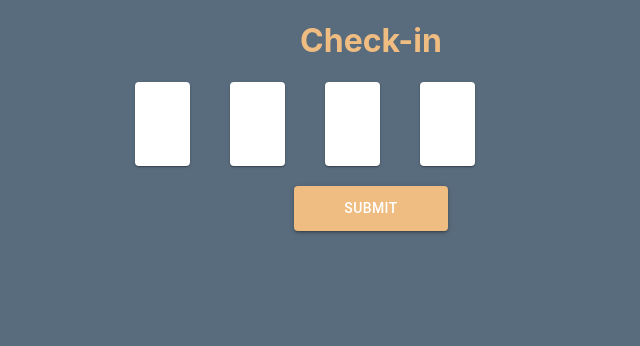
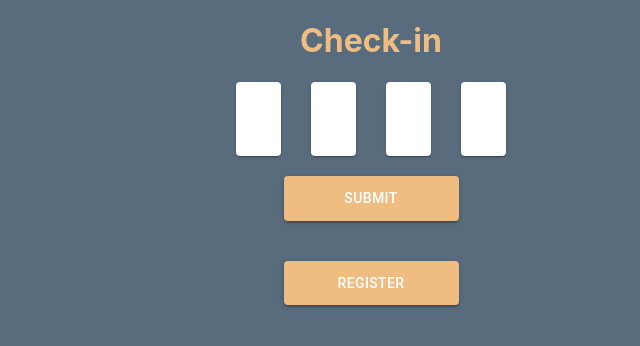
Before and after one commit to GTBitsOfGood/first-step-staffing, a React (Create React App) app in the folder client/: page /checkin in a window 1280 px wide. Shown: the top 346 px of the page, without its empty margins (269-909 px from the left). Built offline with nearby package versions, Linux system fonts and the light colour scheme.

Commit message:
Ready for demo

```diff
--- a/client/src/App.css
+++ b/client/src/App.css
@@ -1,5 +1,10 @@
 .App {
   text-align: center;
+  height: 100%;
+}
+
+span a {
+  text-decoration: none;
 }
 
 .App-logo {
--- a/client/src/index.css
+++ b/client/src/index.css
@@ -1,14 +1,23 @@
+html {
+  height: 100%;
+}
+
 body {
   margin: 0;
   padding: 0;
-  font-family: -apple-system, BlinkMacSystemFont, "Segoe UI", "Roboto", "Oxygen",
-    "Ubuntu", "Cantarell", "Fira Sans", "Droid Sans", "Helvetica Neue",
+  height: 100%;
+  font-family: -apple-system, BlinkMacSystemFont, 'Segoe UI', 'Roboto', 'Oxygen',
+    'Ubuntu', 'Cantarell', 'Fira Sans', 'Droid Sans', 'Helvetica Neue',
     sans-serif;
   -webkit-font-smoothing: antialiased;
   -moz-osx-font-smoothing: grayscale;
 }
 
 code {
-  font-family: source-code-pro, Menlo, Monaco, Consolas, "Courier New",
+  font-family: source-code-pro, Menlo, Monaco, Consolas, 'Courier New',
     monospace;
 }
+
+#root {
+  height: 100%;
+}
--- a/client/src/pages/CheckinPage.jsx
+++ b/client/src/pages/CheckinPage.jsx
@@ -7,42 +7,46 @@ import FormGroup from '@material-ui/core/FormGroup'
 import Input from '@material-ui/core/Input'
 import InputLabel from '@material-ui/core/InputLabel'
 import FormControl from '@material-ui/core/FormControl'
-import { connect } from 'react-redux'
-import { bindActionCreators } from 'redux'
-import * as userActions from '../actions/users'
 import CircularProgress from '@material-ui/core/CircularProgress'
 import Table from '@material-ui/core/Table'
 import TableBody from '@material-ui/core/TableBody'
 import TableCell from '@material-ui/core/TableCell'
 import TableHead from '@material-ui/core/TableHead'
 import TableRow from '@material-ui/core/TableRow'
+import { Link } from 'react-router-dom'
 
 const styles = theme => ({
   container: {
     display: 'flex',
-    height: '100vh',
+    height: '100%',
     margin: 'auto',
     flexDirection: 'column',
     backgroundColor: theme.palette.primary.dark,
     textAlign: 'center'
   },
-  formContainer: {
-    margin: '0 30%'
-  },
+  formContainer: {},
   formGroup: {
     display: 'flex',
-    flexDirection: 'row'
+    flexDirection: 'row',
+    justifyContent: 'center'
   },
   form: {
-    margin: '0 20px'
+    margin: '0 15px'
   },
   paper: {
     margin: 'auto',
-    padding: '15px'
+    padding: '15px',
+    input: {
+      padding: '8px'
+    },
+    userCheck: {
+      margin: '20px auto'
+    }
   },
   submit: {
-    marginTop: '20px',
-    padding: '10px 50px'
+    margin: '20px auto',
+    padding: '10px 50px',
+    width: '175px'
   },
   load: {
     margin: 'auto'
@@ -54,7 +58,8 @@ const styles = theme => ({
   input: {
     fontWeight: 'bold',
     fontSize: '35px',
-    maxWidth: '25px'
+    maxWidth: '25px',
+    margin: '10px'
   },
   confirm: {
     margin: '0 auto',
@@ -83,6 +88,12 @@ class CheckinPage extends React.Component {
       React.createRef(),
       React.createRef()
     ]
+  }
+
+  componentDidMount() {
+    if (!this.state.submitted) {
+      this.ssnInputs[0].click(() => this.focus())
+    }
   }
 
   handleChange = ind => event => {
@@ -134,7 +145,7 @@ class CheckinPage extends React.Component {
   }
 
   clickedUser = user => {
-    const { classes, theme } = this.props
+    const { classes } = this.props
     return (
       <Paper className={classes.paper} elevation={1}>
         <h2>Is this you?</h2>
@@ -156,7 +167,7 @@ class CheckinPage extends React.Component {
             color="secondary"
             className={classes.submit}
             type="submit"
-            onClick={() => this.setState({ clickedUser: null })}
+            onClick={() => this.resetResults()}
           >
             No
           </Button>
@@ -165,8 +176,9 @@ class CheckinPage extends React.Component {
     )
   }
 
+  // convert to a for loop??
   fourBoxInput = () => {
-    const { classes, theme } = this.props
+    const { classes } = this.props
     return (
       <form
         autoComplete="off"
@@ -175,7 +187,7 @@ class CheckinPage extends React.Component {
       >
         <FormGroup className={classes.formGroup}>
           <FormControl required={true} className={classes.form}>
-            <Paper className={classes.paper} elevation={1}>
+            <Paper className={classes.paper.input} elevation={1}>
               <Input
                 inputRef={e => (this.ssnInputs[0] = e)}
                 className={classes.input}
@@ -193,7 +205,7 @@ class CheckinPage extends React.Component {
             </Paper>
           </FormControl>
           <FormControl required={true} className={classes.form}>
-            <Paper className={classes.paper} elevation={1}>
+            <Paper className={classes.paper.input} elevation={1}>
               <Input
                 inputRef={e => (this.ssnInputs[1] = e)}
                 className={classes.input}
@@ -210,7 +222,7 @@ class CheckinPage extends React.Component {
             </Paper>
           </FormControl>
           <FormControl required={true} className={classes.form}>
-            <Paper className={classes.paper} elevation={1}>
+            <Paper className={classes.paper.input} elevation={1}>
               <Input
                 inputRef={e => (this.ssnInputs[2] = e)}
                 className={classes.input}
@@ -227,7 +239,7 @@ class CheckinPage extends React.Component {
             </Paper>
           </FormControl>
           <FormControl required={true} className={classes.form}>
-            <Paper className={classes.paper} elevation={1}>
+            <Paper className={classes.paper.input} elevation={1}>
               <Input
                 inputRef={e => (this.ssnInputs[3] = e)}
                 className={classes.input}
@@ -256,6 +268,18 @@ class CheckinPage extends React.Component {
     )
   }
 
+  displayError = () => {
+    const { classes, theme } = this.props
+    setTimeout(() => this.resetResults(), 4000)
+    return (
+      <Paper className={classes.confirm} elevation={1}>
+        <h2 style={{ color: theme.palette.secondary.main }}>
+          Sorry it looks like something went wrong!
+        </h2>
+      </Paper>
+    )
+  }
+
   confirm = () => {
     const { classes, theme } = this.props
     setTimeout(() => this.resetResults(), 3000)
@@ -270,6 +294,31 @@ class CheckinPage extends React.Component {
 
   resetResults = () => {
     this.setState(initialState)
+  }
+
+  loading = () => {
+    const { classes } = this.props
+    return (
+      <Paper className={classes.confirm} elevation={1}>
+        <CircularProgress
+          className={classes.load}
+          style={{ height: 'auto', minWidth: '150px' }}
+          color="secondary"
+        />
+      </Paper>
+    )
+  }
+
+  noUserExists = () => {
+    const { classes, theme } = this.props
+    return (
+      <Paper className={classes.confirm} elevation={1}>
+        <h2 style={{ color: theme.palette.secondary.main }}>
+          Looks like you are not in our system yet! Please register with the
+          button below.
+        </h2>
+      </Paper>
+    )
   }
 
   render() {
@@ -287,13 +336,8 @@ class CheckinPage extends React.Component {
       <div className={classes.container}>
         <h1 style={{ color: theme.palette.secondary.main }}>Check-in</h1>
         {!submitted && this.fourBoxInput()}
-        {submitted && loading && (
-          <CircularProgress
-            className={classes.load}
-            style={{ height: 'auto', width: '15%' }}
-            color="secondary"
-          />
-        )}
+        {submitted && loading && this.loading()}
+        {submitted && !loading && error && this.displayError()}
         {submitted && !loading && !error && !checkedIn && users.length > 1 && (
           <div style={{ margin: '0 auto' }}>
             <Table className={classes.table}>
@@ -314,9 +358,25 @@ class CheckinPage extends React.Component {
           !loading &&
           !error &&
           !checkedIn &&
-          users.length === 1 &&
-          this.clickedUser(users[0])}
+          users.length === 1 && (
+            <div style={{ margin: '0 auto' }}>{this.clickedUser(users[0])}</div>
+          )}
         {checkedIn && this.confirm()}
+        {submitted &&
+          !loading &&
+          !error &&
+          users.length === 0 &&
+          this.noUserExists()}
+        <Link to="/register" style={{ textDecoration: 'none' }}>
+          <Button
+            variant="contained"
+            color="secondary"
+            className={classes.submit}
+            fullWidth={false}
+          >
+            Register
+          </Button>
+        </Link>
       </div>
     )
   }
--- a/client/src/pages/LoginPage.jsx
+++ b/client/src/pages/LoginPage.jsx
@@ -7,9 +7,9 @@ import {
   FormControl,
   FormGroup,
   Paper,
-  Button,
+  Button
 } from '@material-ui/core'
-import moment from 'moment'
+import { Link } from 'react-router-dom'
 
 const styles = theme => ({
   container: {
@@ -24,15 +24,16 @@ const styles = theme => ({
     padding: '10px 0'
   },
   form: {
-    margin: '0 15%'
+    margin: '0 auto'
   },
   paper: {
-    margin: 'auto',
+    margin: '0 auto',
     padding: '20px'
   },
   submit: {
-    marginTop: '20px',
-    width: '100%'
+    margin: '20px auto',
+    padding: '10px 50px',
+    width: '175px'
   }
 })
 
@@ -41,7 +42,7 @@ class LoginPage extends React.Component {
     super()
     this.state = {
       lastname: '',
-      ssn: '',
+      ssn: ''
     }
   }
 
@@ -77,7 +78,7 @@ class LoginPage extends React.Component {
                 <Input
                   id="ssn"
                   inputProps={{
-                    maxLength: 4,
+                    maxLength: 4
                   }}
                   value={this.state.ssn}
                   onChange={this.changeSSN}
@@ -85,6 +86,7 @@ class LoginPage extends React.Component {
               </FormControl>
             </FormGroup>
           </Paper>
+          <Link to="/checkin" style={{ textDecoration: 'none' }}>
             <Button
               variant="contained"
               color="secondary"
@@ -93,6 +95,7 @@ class LoginPage extends React.Component {
             >
               Submit
             </Button>
+          </Link>
         </form>
       </div>
     )
--- a/client/src/pages/RegistrationPage.jsx
+++ b/client/src/pages/RegistrationPage.jsx
@@ -12,6 +12,7 @@ import { MuiPickersUtilsProvider, InlineDatePicker } from 'material-ui-pickers'
 import moment from 'moment'
 import { withStyles } from '@material-ui/core/styles'
 import CircularProgress from '@material-ui/core/CircularProgress'
+import { Link } from 'react-router-dom'
 
 const initialState = {
   user: {
@@ -36,15 +37,16 @@ const styles = theme => ({
     textAlign: 'center'
   },
   form: {
-    margin: 'auto'
+    margin: '0 auto'
   },
   paper: {
     margin: 'auto',
     padding: '20px'
   },
   submit: {
-    marginTop: '20px',
-    width: '100%'
+    margin: '20px auto',
+    padding: '10px 50px',
+    width: '175px'
   },
   confirm: {
     margin: 'auto',
@@ -200,7 +202,6 @@ class RegistrationPage extends Component {
 
   loading = () => {
     const { classes } = this.props
-    setTimeout(() => this.resetResults(), 4000)
     return (
       <Paper className={classes.confirm} elevation={1}>
         <CircularProgress
@@ -218,6 +219,7 @@ class RegistrationPage extends Component {
 
   displayError = () => {
     const { classes, theme } = this.props
+    setTimeout(() => this.resetResults(), 4000)
     return (
       <Paper className={classes.confirm} elevation={1}>
         <h2 style={{ color: theme.palette.secondary.main }}>
@@ -236,6 +238,16 @@ class RegistrationPage extends Component {
         {isSubmitted && loading && this.loading()}
         {isSubmitted && !loading && error && this.displayError()}
         {isSubmitted && !loading && !error && newUser && this.confirm()}
+        <Link to="/checkin" style={{ textDecoration: 'none' }}>
+          <Button
+            variant="contained"
+            color="secondary"
+            className={classes.submit}
+            fullWidth={false}
+          >
+            Check In
+          </Button>
+        </Link>
       </div>
     )
   }
```
Lines whose indentation alone changed are shown as unchanged.
